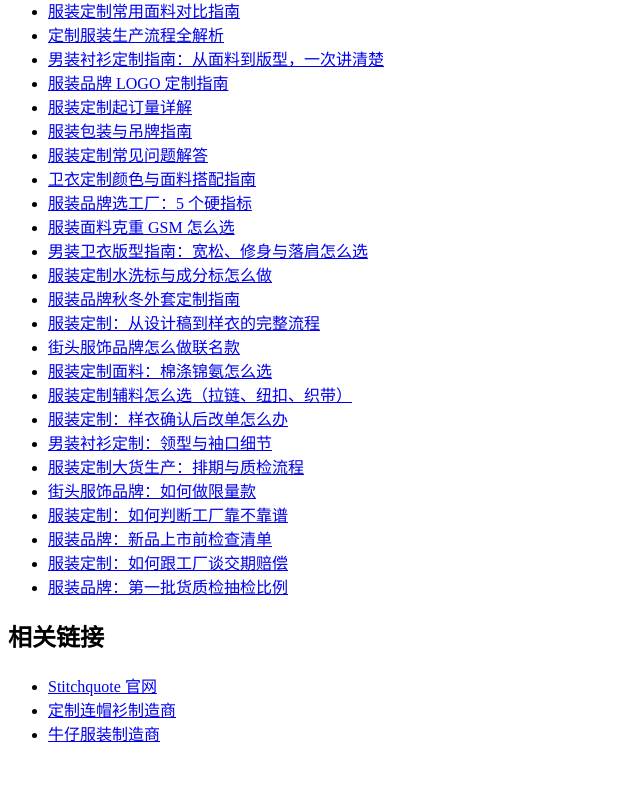
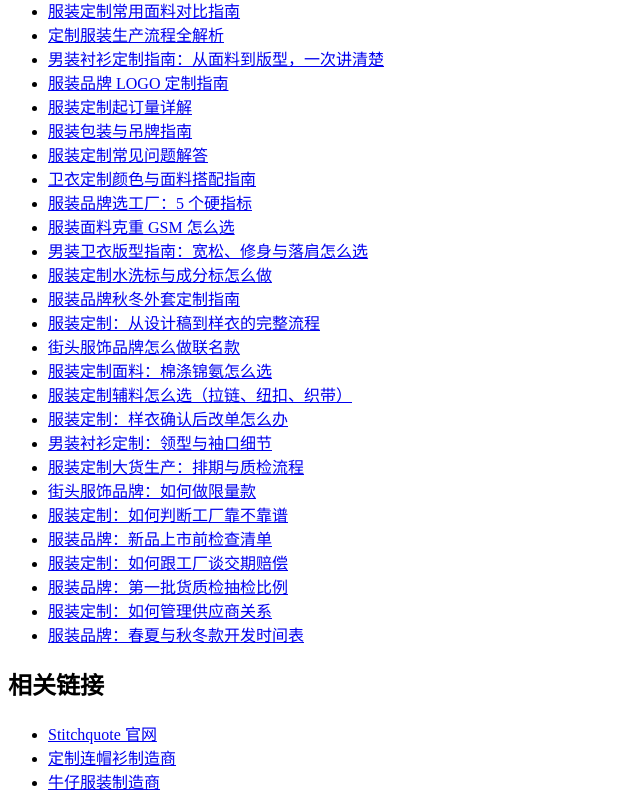
Before and after one commit to stitchquote/stitchquote, a plain HTML site: page index.html in a window 1280 px wide. Shown: the part 373-1182 px from the top of the page, without its empty margins (0-640 px from the left). Before the commit the page ends 1134 px from the top, so only its background shows below. Drawn offline with Linux system fonts and the light colour scheme.

Commit message:
在首页追加供应商关系与季节开发指南入口
Added links for supplier relationship management and seasonal planning.

```diff
--- a/index.html
+++ b/index.html
@@ -41,6 +41,8 @@
 <li><a href="launch-checklist-guide.html">服装品牌：新品上市前检查清单</a></li>
 <li><a href="delivery-compensation-guide.html">服装定制：如何跟工厂谈交期赔偿</a></li>
 <li><a href="first-order-inspection-guide.html">服装品牌：第一批货质检抽检比例</a></li>
+<li><a href="supplier-relationship-guide.html">服装定制：如何管理供应商关系</a></li>
+<li><a href="seasonal-planning-guide.html">服装品牌：春夏与秋冬款开发时间表</a></li>
 </ul>
 <h2>相关链接</h2>
 <ul>
```
